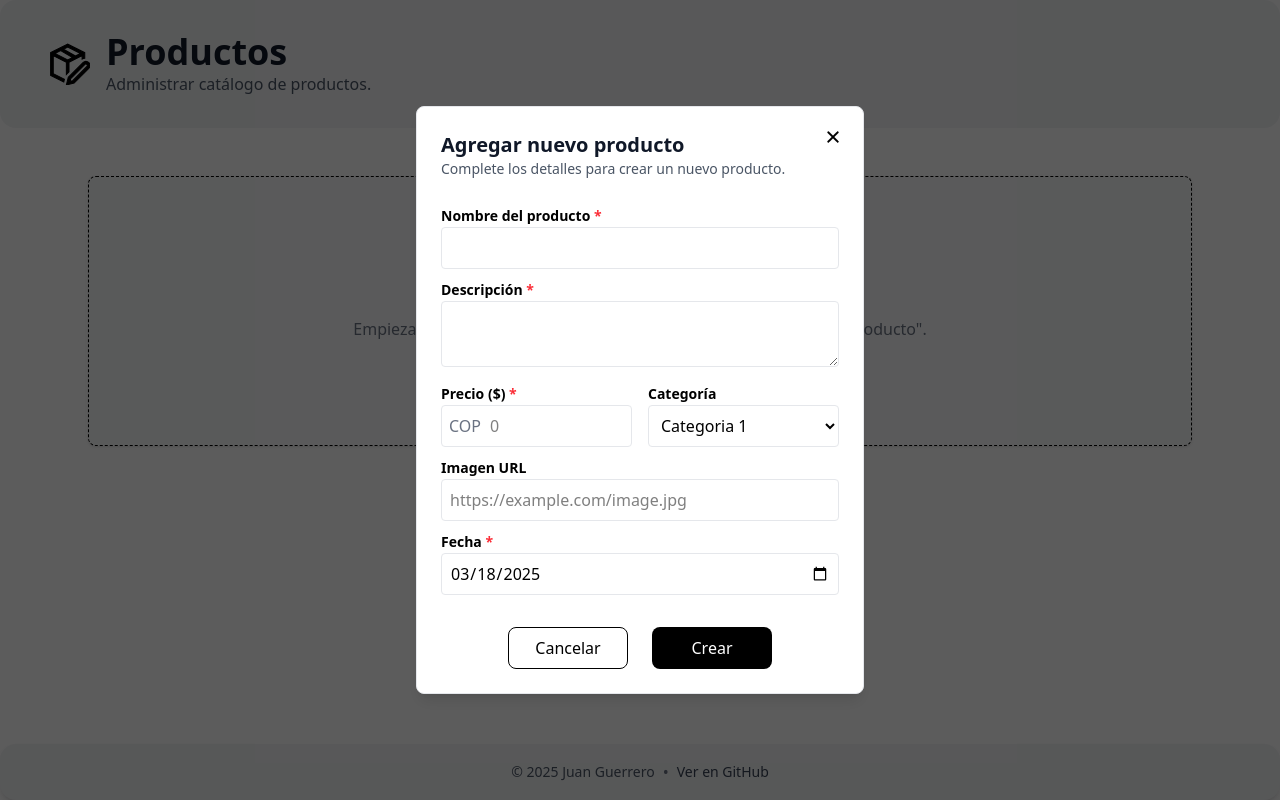
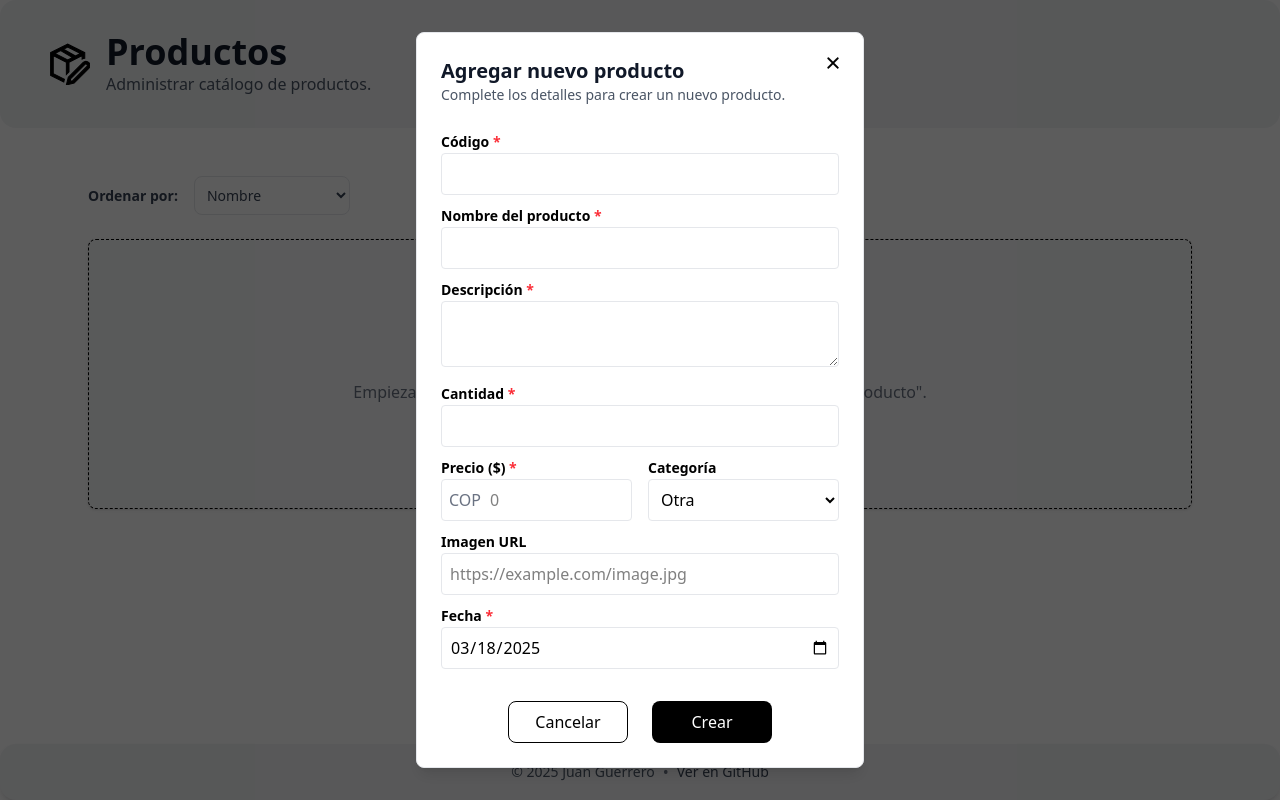
Before and after one commit to juancamiloguerrero/ListaProductos, a Next.js app in the folder client/: page / in a window 1280 px wide. Both pictures are taken after a click on the button "Añadir producto +". Built offline with nearby package versions, Linux system fonts and the light colour scheme.

Commit message:
Add product filters and more info in product card

```diff
--- /dev/null
+++ b/client/src/app/components/elements/ProductFilters.jsx
@@ -0,0 +1,19 @@
+"use client";
+
+export default function ProductFilters({ sortBy, onSortChange }) {
+  return (
+    <div className="flex items-center gap-4 mb-6">
+      <span className="text-sm font-semibold text-gray-700">Ordenar por:</span>
+      <select
+        value={sortBy}
+        onChange={(e) => onSortChange(e.target.value)}
+        className="p-2 border border-gray-200 rounded-lg text-sm text-gray-700 bg-white hover:bg-gray-50 transition"
+      >
+        <option value="name">Nombre</option>
+        <option value="code">Código</option>
+        <option value="quantity">Cantidad</option>
+        <option value="date">Fecha de creación</option>
+      </select>
+    </div>
+  );
+}
--- a/client/src/app/components/landing/create-product-dialog.jsx
+++ b/client/src/app/components/landing/create-product-dialog.jsx
@@ -2,6 +2,14 @@
 
 import React, { useState } from "react";
 import X from "../elements/icons/X";
+
+const getLocalDate = () => {
+  const now = new Date();
+  const year = now.getFullYear();
+  const month = String(now.getMonth() + 1).padStart(2, "0");
+  const day = String(now.getDate()).padStart(2, "0");
+  return `${year}-${month}-${day}`;
+};
 
 export default function CreateProductDialog({ open, onOpenChange, onSubmit }) {
   const [formData, setFormData] = useState({
@@ -10,7 +18,9 @@ export default function CreateProductDialog({ open, onOpenChange, onSubmit }) {
     price: "",
     imageUrl: "",
     category: "Otra",
-    date: new Date().toISOString().split("T")[0],
+    date: getLocalDate(),
+    code: "",
+    quantity: "",
   });
 
   const [errors, setErrors] = useState({});
@@ -30,6 +40,14 @@ export default function CreateProductDialog({ open, onOpenChange, onSubmit }) {
         setErrors({ ...errors, price: "" });
       }
       setFormData({ ...formData, [name]: formatPrice(value) });
+    } else if (name === "code" || name === "quantity") {
+      // Validar que el código y la cantidad sean números mayores que 0
+      if (value === "" || parseInt(value, 10) <= 0) {
+        setErrors({ ...errors, [name]: `El ${name} debe ser mayor que 0` });
+      } else {
+        setErrors({ ...errors, [name]: "" });
+      }
+      setFormData({ ...formData, [name]: value });
     } else {
       setFormData({ ...formData, [name]: value });
     }
@@ -39,7 +57,22 @@ export default function CreateProductDialog({ open, onOpenChange, onSubmit }) {
 
   const handleSubmit = (e) => {
     e.preventDefault();
+
+    // Validar que el código y la cantidad sean números válidos
+    const numericCode = parseInt(formData.code, 10);
+    const numericQuantity = parseInt(formData.quantity, 10);
     const numericPrice = parseInt(formData.price.replace(/\D/g, ""), 10);
+
+    if (!numericCode || numericCode <= 0) {
+      setErrors({ ...errors, code: "El código debe ser mayor que 0" });
+      return;
+    }
+
+    if (!numericQuantity || numericQuantity <= 0) {
+      setErrors({ ...errors, quantity: "La cantidad debe ser mayor que 0" });
+      return;
+    }
+
     if (!numericPrice || numericPrice <= 0) {
       setErrors({ ...errors, price: "El precio debe ser mayor que 0" });
       return;
@@ -49,6 +82,8 @@ export default function CreateProductDialog({ open, onOpenChange, onSubmit }) {
       id: new Date().getTime().toString(),
       ...formData,
       price: numericPrice,
+      code: numericCode,
+      quantity: numericQuantity,
     });
 
     setFormData({
@@ -58,6 +93,8 @@ export default function CreateProductDialog({ open, onOpenChange, onSubmit }) {
       imageUrl: "",
       category: "Otra",
       date: new Date().toISOString().split("T")[0],
+      code: "", //
+      quantity: "",
     });
 
     onOpenChange(false);
@@ -72,16 +109,60 @@ export default function CreateProductDialog({ open, onOpenChange, onSubmit }) {
         <h2 className="text-xl font-bold text-gray-900">Agregar nuevo producto</h2>
         <p className="text-sm text-gray-600 mb-6">Complete los detalles para crear un nuevo producto.</p>
         <form onSubmit={handleSubmit} className="space-y-2">
+          {/* Campo: Código */}
+          <label className="text-sm font-semibold">
+            Código <span className="text-red-500">*</span>
+          </label>
+          <input
+            type="number"
+            name="code"
+            value={formData.code}
+            onChange={handleChange}
+            className="w-full p-2 border border-gray-200 rounded"
+            required
+          />
+          {errors.code && <p className="text-red-500 text-xs mt-1">{errors.code}</p>}
+
+          {/* Campo: Nombre */}
           <label className="text-sm font-semibold">
             Nombre del producto <span className="text-red-500">*</span>
           </label>
-          <input type="text" name="name" value={formData.name} onChange={handleChange} className="w-full p-2 border border-gray-200 rounded" required />
+          <input
+            type="text"
+            name="name"
+            value={formData.name}
+            onChange={handleChange}
+            className="w-full p-2 border border-gray-200 rounded"
+            required
+          />
 
+          {/* Campo: Descripción */}
           <label className="text-sm font-semibold">
             Descripción <span className="text-red-500">*</span>
           </label>
-          <textarea name="description" value={formData.description} onChange={handleChange} className="w-full p-2 border border-gray-200 rounded" required />
+          <textarea
+            name="description"
+            value={formData.description}
+            onChange={handleChange}
+            className="w-full p-2 border border-gray-200 rounded"
+            required
+          />
 
+          {/* Campo: Cantidad */}
+          <label className="text-sm font-semibold">
+            Cantidad <span className="text-red-500">*</span>
+          </label>
+          <input
+            type="number"
+            name="quantity"
+            value={formData.quantity}
+            onChange={handleChange}
+            className="w-full p-2 border border-gray-200 rounded"
+            required
+          />
+          {errors.quantity && <p className="text-red-500 text-xs mt-1">{errors.quantity}</p>}
+
+          {/* Resto del formulario (Precio, Categoría, Imagen URL, Fecha) */}
           <div className="flex gap-4">
             <div className="w-1/2">
               <label className="text-sm font-semibold">
@@ -103,28 +184,61 @@ export default function CreateProductDialog({ open, onOpenChange, onSubmit }) {
             </div>
             <div className="w-1/2">
               <label className="text-sm font-semibold">Categoría</label>
-              <select name="category" value={formData.category} onChange={handleChange} className="w-full p-2 border border-gray-200 rounded">
-                <option value="categoria1">Categoria 1</option>
-                <option value="categoria2">Categoria 2</option>
-                <option value="categoria3">Categoria 3</option>
-                <option value="categoria4">Categoria 4</option>
-                <option value="categoria5">Categoria 5</option>
-                <option value="categoria6">Otra</option>
+              <select
+                name="category"
+                value={formData.category}
+                onChange={handleChange}
+                className="w-full p-2 border border-gray-200 rounded"
+              >
+                <option value="Categoria 1">Categoria 1</option>
+                <option value="Categoria 2">Categoria 2</option>
+                <option value="Categoria 3">Categoria 3</option>
+                <option value="Categoria 4">Categoria 4</option>
+                <option value="Categoria 5">Categoria 5</option>
+                <option value="Otra">Otra</option>
               </select>
             </div>
           </div>
 
+          {/* Campo: Imagen URL */}
           <label className="text-sm font-semibold">Imagen URL</label>
-          <input type="text" placeholder="https://example.com/image.jpg" name="imageUrl" value={formData.imageUrl} onChange={handleChange} className="w-full p-2 border border-gray-200 rounded" />
+          <input
+            type="text"
+            placeholder="https://example.com/image.jpg"
+            name="imageUrl"
+            value={formData.imageUrl}
+            onChange={handleChange}
+            className="w-full p-2 border border-gray-200 rounded"
+          />
 
+          {/* Campo: Fecha */}
           <label className="text-sm font-semibold">
             Fecha <span className="text-red-500">*</span>
           </label>
-          <input type="date" name="date" value={formData.date} onChange={handleChange} className="w-full p-2 border border-gray-200 rounded" required />
+          <input
+            type="date"
+            name="date"
+            value={formData.date}
+            onChange={handleChange}
+            className="w-full p-2 border border-gray-200 rounded"
+            required
+          />
 
+          {/* Botones del formulario */}
           <div className="flex justify-center gap-6 mt-6">
-            <button type="button" onClick={() => onOpenChange(false)} className="px-4 py-2 w-30 bg-white border rounded-lg hover:cursor-pointer transition">Cancelar</button>
-            <button type="submit" className="px-4 py-2 bg-black w-30 text-white rounded-lg hover:cursor-pointer transition">Crear</button>
+            <button
+              type="button"
+              onClick={() => onOpenChange(false)}
+              className="px-4 py-2 w-30 bg-white border rounded-lg hover:cursor-pointer transition"
+            >
+              Cancelar
+            </button>
+            <button
+              type="submit"
+              className="px-4 py-2 bg-black w-30 text-white rounded-lg hover:cursor-pointer transition"
+            >
+              Crear
+            </button>
           </div>
         </form>
       </div>
--- a/client/src/app/components/landing/product-list.jsx
+++ b/client/src/app/components/landing/product-list.jsx
@@ -2,15 +2,17 @@
 
 import { useState } from "react";
 import ProductCard from "./product-card";
-import Plus from "../elements/icons/Plus";
+import ProductFilters from "../elements/ProductFilters";
 import CreateProductDialog from "./create-product-dialog";
 import Header from "./header";
 import Footer from "./footer";
 import AddProductButton from "../elements/addProductButton";
+import Plus from "../elements/icons/Plus";
 
 export default function ProductList() {
   const [products, setProducts] = useState([]);
   const [dialogOpen, setDialogOpen] = useState(false);
+  const [sortBy, setSortBy] = useState("name");
 
   const handleAddProduct = (newProduct) => {
     setProducts([...products, { ...newProduct, id: Date.now().toString() }]);
@@ -21,36 +23,50 @@ export default function ProductList() {
     setProducts(products.filter((product) => product.id !== id));
   };
 
+  // Función para ordenar los productos según el criterio seleccionado
+  const sortedProducts = [...products].sort((a, b) => {
+    if (sortBy === "name") {
+      return a.name.localeCompare(b.name);
+    } else if (sortBy === "code") {
+      return a.code - b.code;
+    } else if (sortBy === "quantity") {
+      return a.quantity - b.quantity;
+    } else if (sortBy === "date") {
+      return new Date(a.date) - new Date(b.date);
+    }
+    return 0;
+  });
+
   return (
     <div className="mb-24">
       <Header onAddProduct={() => setDialogOpen(true)} hasProducts={products.length > 0} />
 
       <div className="mt-6 p-6 max-w-6xl mx-auto">
-{/* Poner acá el filtro */}
+        {/* Agregar el componente de filtros */}
+        <ProductFilters sortBy={sortBy} onSortChange={setSortBy} />
 
-        {products.length === 0 ? (
+        {sortedProducts.length === 0 ? (
           <div className="flex flex-col items-center justify-center border border-dashed rounded-lg p-12 shadow-sm bg-gray-50">
             <div className="w-12 h-12 flex items-center justify-center bg-gray-200 rounded-full mb-4">
-            <Plus />
+              <Plus />
             </div>
             <h3 className="text-xl font-semibold text-gray-700">Aún no hay productos</h3>
             <p className="text-gray-500 text-center mb-4">Empieza creando tu primer producto. Haz clic en el botón "Añadir producto".</p>
-            <AddProductButton onClick={() => setDialogOpen(true)}  />
+            <AddProductButton onClick={() => setDialogOpen(true)} />
           </div>
         ) : (
           <div className="grid grid-cols-1 md:grid-cols-2 lg:grid-cols-3 gap-6">
-            {products.map((product) => (
+            {sortedProducts.map((product) => (
               <ProductCard key={product.id} product={product} onDelete={handleDeleteProduct} />
             ))}
           </div>
         )}
 
-
         <div className={dialogOpen ? "fixed inset-0 bg-black/40 z-50" : ""}>
-        <CreateProductDialog open={dialogOpen} onOpenChange={setDialogOpen} onSubmit={handleAddProduct} />
+          <CreateProductDialog open={dialogOpen} onOpenChange={setDialogOpen} onSubmit={handleAddProduct} />
+        </div>
       </div>
 
-      </div>
       <Footer />
     </div>
   );
```
Also changed, not shown: client/src/app/components/landing/product-card.jsx (+30 -9 lines).
